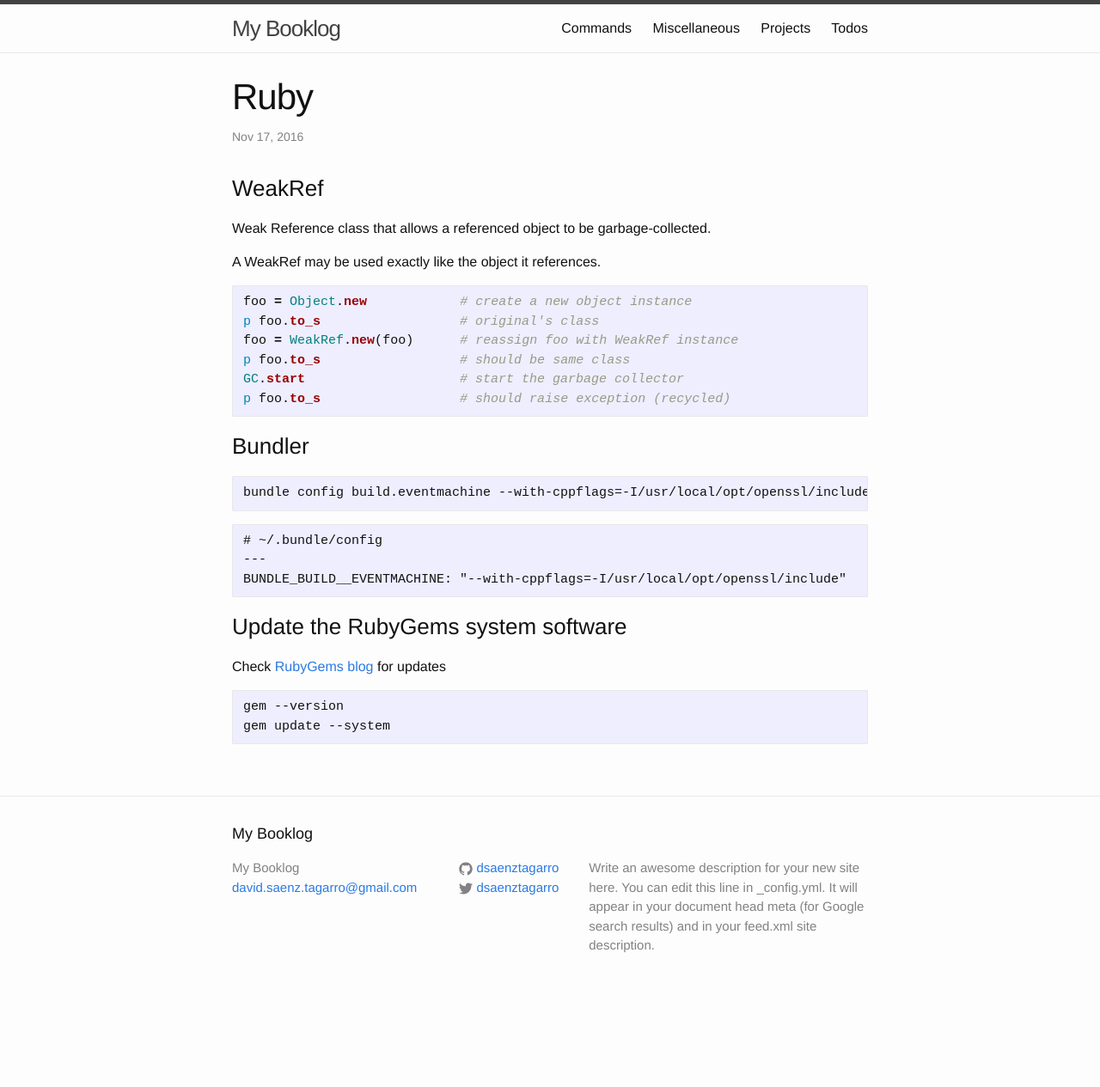
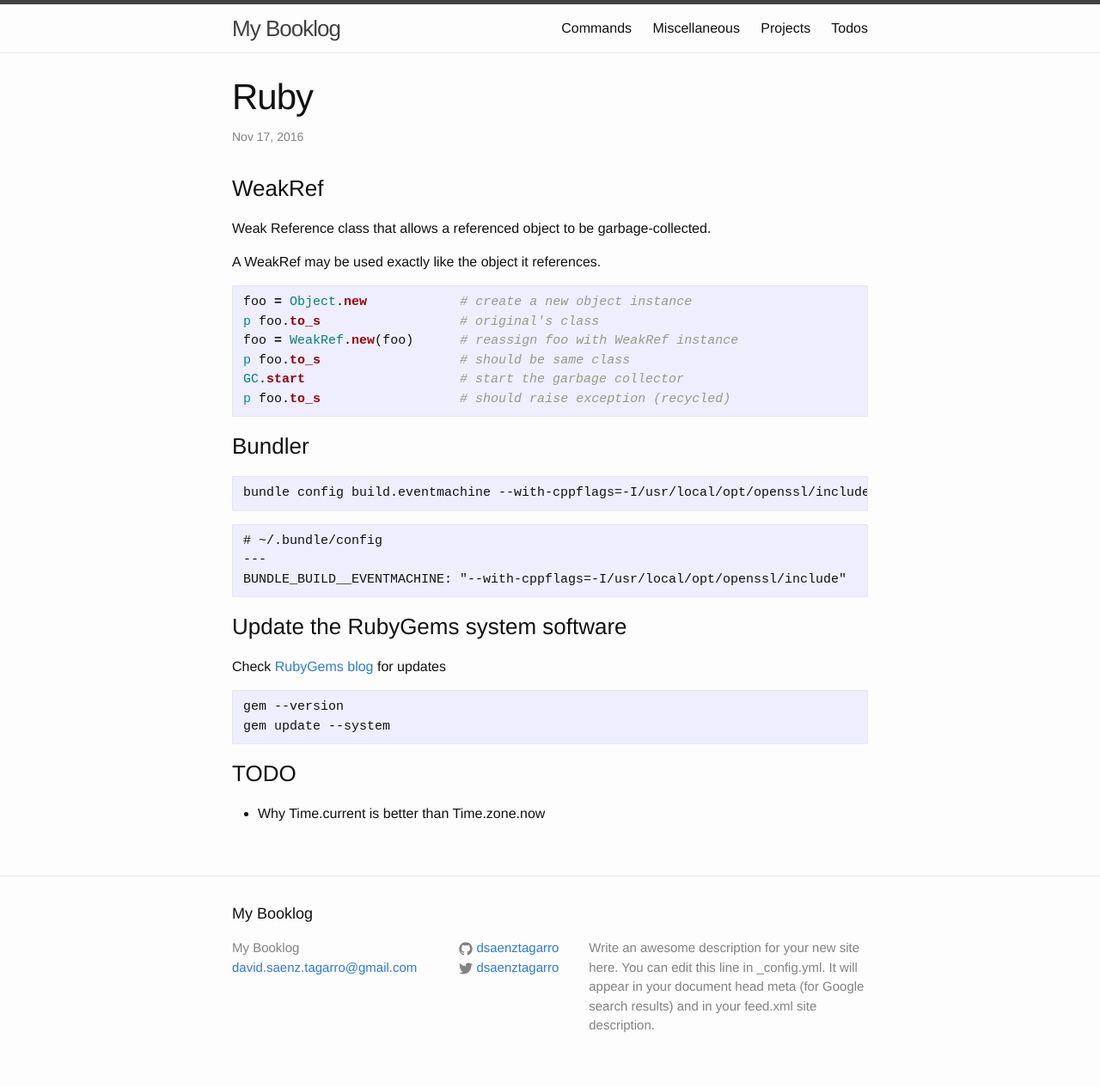
Before and after one commit to dsaenztagarro/booklog, a Jekyll site: the page built from _projects/ruby.md, in a window 1280 px wide. Shown: the whole page at 86% size. Built offline with Jekyll 4.4.1, drawn with Linux system fonts in a browser that asks for light colours; before the commit the page ends 1172 px from its top, so only the background shows below that.

Commit message:
Adds todo ruby list

````diff
--- a/_projects/ruby.md
+++ b/_projects/ruby.md
@@ -40,3 +40,7 @@ Check [RubyGems blog](http://blog.rubygems.org) for updates
 gem --version
 gem update --system
 ```
+
+### TODO
+
+- Why Time.current is better than Time.zone.now
````
